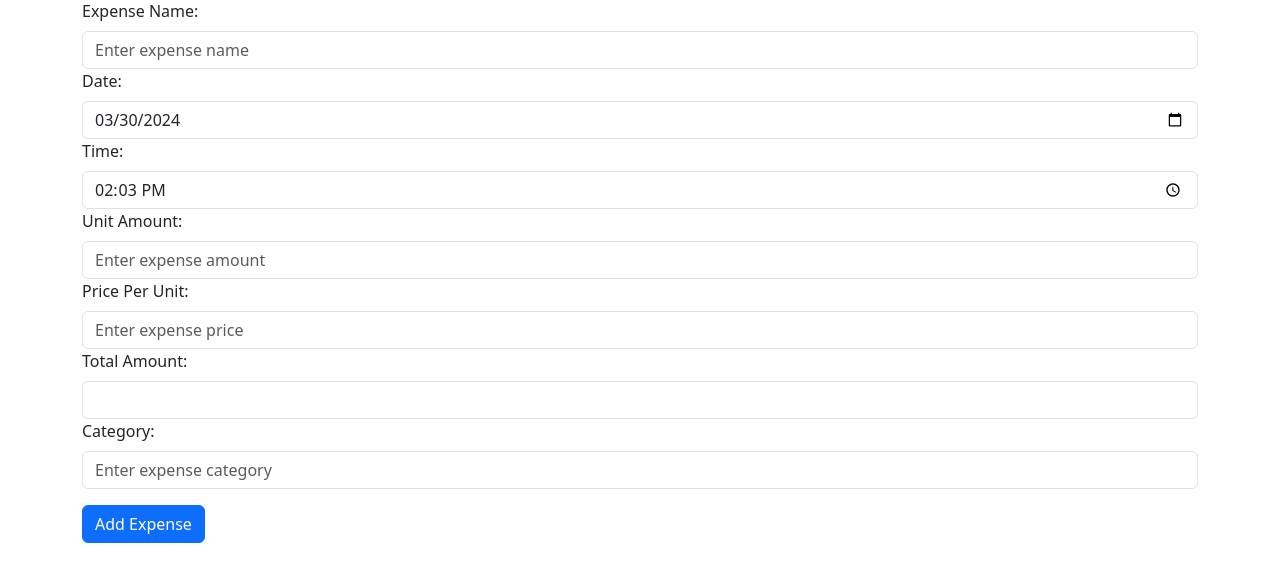
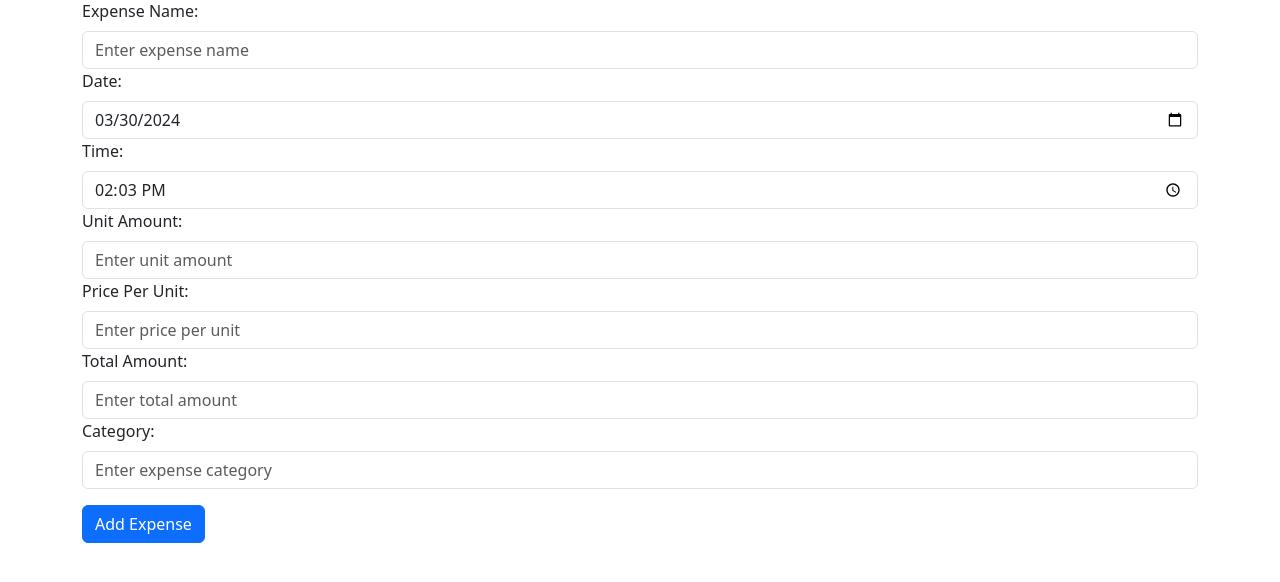
Before and after one commit to MACantara/TRACKIT, a Flask app: page /add-expense/1 in a window 1280 px wide. Shown: the part 129-711 px from the top of the page. Run offline with Flask 3, Linux system fonts and the light colour scheme; tables that the repository leaves empty hold one stand-in row (values such as "Sample post"); some libraries are stand-ins or nearby versions.

Commit message:
Update expense amount field names

```diff
--- a/app.py
+++ b/app.py
@@ -87,7 +87,7 @@ class Expense(db.Model):
         date_created_manila = self.date_created.replace(tzinfo=timezone('UTC')).astimezone(manila)
         return {
             'expense_name': self.expense_name,
-            'amount': self.unit_amount,
+            'total_amount': self.total_amount,
             'date_created': date_created_manila
             # Add any other fields you want to include
         }
@@ -254,7 +254,7 @@ def event_dashboard(event_id):
     for income in incomes:
         daily_incomes[income['date_created'].date()] += income['amount']
     for expense in expenses:
-        daily_expenses[expense['date_created'].date()] += expense['amount']
+        daily_expenses[expense['date_created'].date()] += expense['total_amount']
 
     return render_template("event-dashboard.html", event=event, transactions=transactions, incomes=incomes, expenses=expenses, daily_incomes=daily_incomes, daily_expenses=daily_expenses, budget=event.budget)
 
@@ -274,11 +274,11 @@ def create_expense(event_id):
     event = Event.query.get_or_404(event_id)
     if request.method == 'POST':
         expense_name = request.form["expense-name"]
-        amount = request.form["amount"]
-        price = request.form["price"]
-        total = request.form["total"]
+        unit_amount = request.form["unit_amount"]
+        price_per_unit = request.form["price_per_unit"]
+        total_amount = request.form["total_amount"]
         category = request.form["category"]
-        new_expense = Expense(expense_name=expense_name, unit_amount=amount, price_per_unit=price, total_amount=total, category=category, event_id=event.event_id)  # Changed id to event_id
+        new_expense = Expense(expense_name=expense_name, unit_amount=unit_amount, price_per_unit=price_per_unit, total_amount=total_amount, category=category, event_id=event.event_id)  # Changed id to event_id
 
         try:
             db.session.add(new_expense)
--- a/static/js/main.js
+++ b/static/js/main.js
@@ -13,7 +13,7 @@ const ctx4 = document.getElementById("myChart4");
 
 // Calculate total income and total expenses
 let totalIncome = incomes.reduce((total, income) => total + income.amount, 0);
-let totalExpenses = expenses.reduce((total, expense) => total + expense.amount, 0);
+let totalExpenses = expenses.reduce((total, expense) => total + expense.total_amount, 0);
 
 // Format as PHP currency
 let formatter = new Intl.NumberFormat('en-PH', {
@@ -32,7 +32,7 @@ new Chart(ctx, {
     datasets: [
       {
         label: "Expenses in PHP",
-        data: expenses.map(expense => expense.amount),
+        data: expenses.map(expense => expense.total_amount),
         borderWidth: 1,
       },
     ],
@@ -105,7 +105,7 @@ let groupedExpenses = expenses.reduce((acc, expense) => {
   if (!acc[date]) {
     acc[date] = 0;
   }
-  acc[date] += expense.amount;
+  acc[date] += expense.total_amount;
   return acc;
 }, {});
 
--- a/templates/add-expense.html
+++ b/templates/add-expense.html
@@ -13,12 +13,14 @@
             <input type="date" class="form-control" id="date" name="date">
             <label for="time" class="form-label">Time: </label>
             <input type="time" class="form-control" id="time" name="time">
-            <label for="amount" class="form-label">Unit Amount: </label>
-            <input type="text" class="form-control" id="amount" name="amount" placeholder="Enter expense amount">
-            <label for="price" class="form-label">Price Per Unit: </label>
-            <input type="text" class="form-control" id="price" name="price" placeholder="Enter expense price">
-            <label for="total" class="form-label">Total Amount: </label>
-            <input type="text" class="form-control" id="total" name="total">
+            <label for="unit_amount" class="form-label">Unit Amount: </label>
+            <input type="text" class="form-control" id="unit_amount" name="unit_amount" placeholder="Enter unit amount">
+
+            <label for="price_per_unit" class="form-label">Price Per Unit: </label>
+            <input type="text" class="form-control" id="price_per_unit" name="price_per_unit" placeholder="Enter price per unit">
+
+            <label for="total_amount" class="form-label">Total Amount: </label>
+            <input type="text" class="form-control" id="total_amount" name="total_amount" placeholder="Enter total amount">
             <label for="category" class="form-label">Category: </label>
             <input type="text" class="form-control" id="category" name="category" placeholder="Enter expense category">
         </div>
@@ -48,9 +50,9 @@
         document.getElementById('time').value = time;
     }
     // Get references to the input fields
-    let unitAmountField = document.getElementById('amount');
-    let pricePerUnitField = document.getElementById('price');
-    let totalAmountField = document.getElementById('total');
+    let unitAmountField = document.getElementById('unit_amount');
+    let pricePerUnitField = document.getElementById('price_per_unit');
+    let totalAmountField = document.getElementById('total_amount');
 
     // Function to calculate and update total amount
     function updateTotalAmount() {
```
